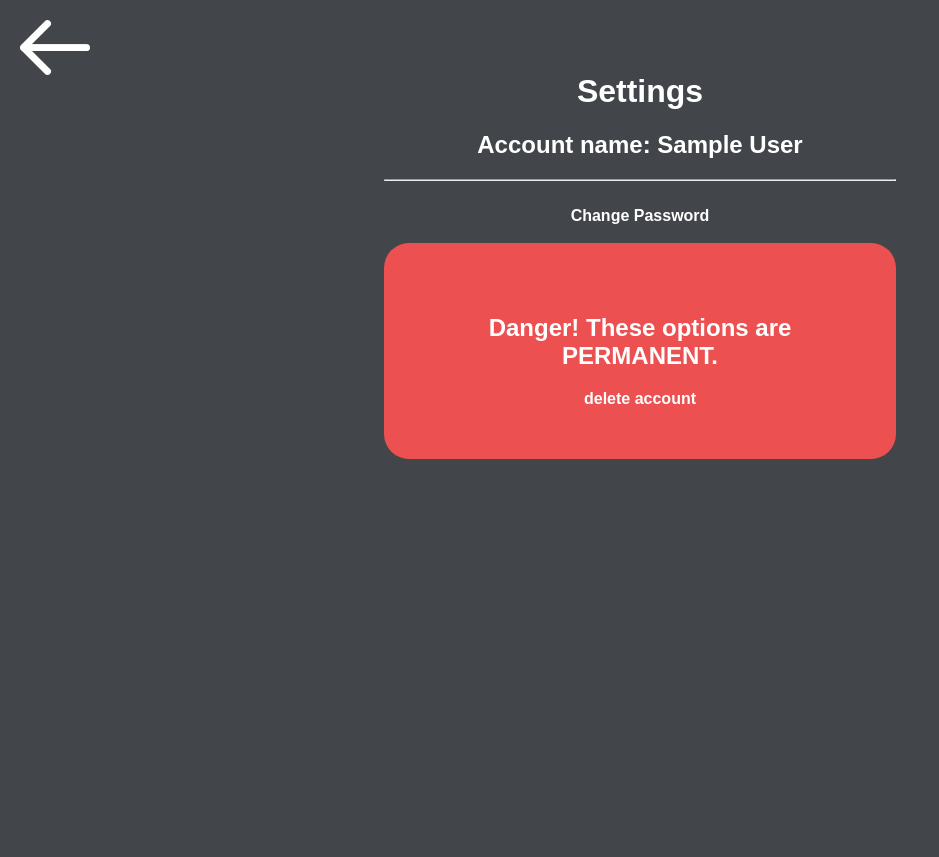
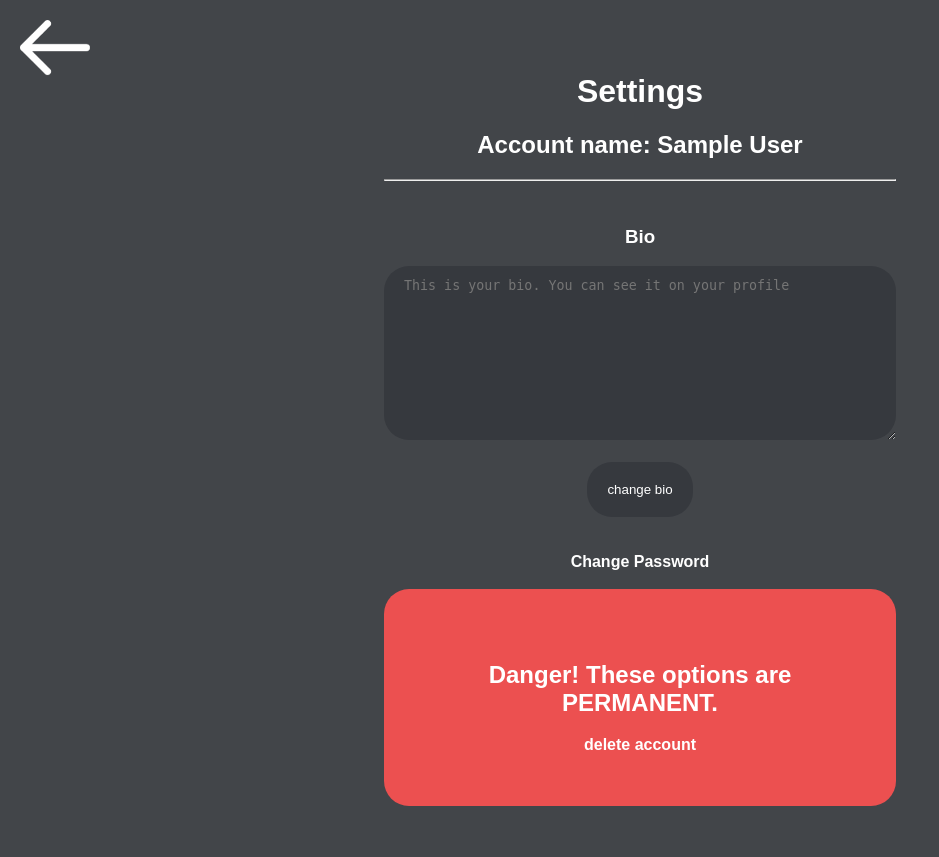
Before and after one commit to connorm400/social-nexus, a Flask app: page /settings in a window 1280 px wide. Shown: the whole page, without its empty margins (0-939 px from the left). Before the commit the page ends 459 px from the top, so only its background shows below. Run offline with Flask 3, Linux system fonts and the light colour scheme; the visitor is signed in with stand-in values (Sample User, id 1).

Commit message:
profile link in sidebar

```diff
--- a/app.py
+++ b/app.py
@@ -35,6 +35,7 @@ class User(UserMixin, db.Model):
     #password = db.Column(db.String(20), nullable=False)
     pw_hash = db.Column(db.String(400), nullable=False)
 
+    bio = db.Column(db.String(400), nullable=True)
     def __repr__(self):
         return "<user %r>" %self.id
 
@@ -136,7 +137,7 @@ def logout():
 def index():
     submissions = entry.query.order_by(entry.votes.desc()).all()
     if current_user.is_authenticated:
-        return render_template('index.html', logged_in=current_user.is_authenticated, name=current_user.name, submissions=submissions)
+        return render_template('index.html', logged_in=current_user.is_authenticated, current_user=current_user, submissions=submissions)
     else:
         return render_template('index.html', logged_in=current_user.is_authenticated, submissions=submissions)
 
@@ -144,7 +145,7 @@ def index():
 def newsort():
     submissions = entry.query.order_by(entry.date_created.desc()).all()
     if current_user.is_authenticated:
-        return render_template('index.html', logged_in=current_user.is_authenticated, name=current_user.name, submissions=submissions)
+        return render_template('index.html', logged_in=current_user.is_authenticated, current_user=current_user, submissions=submissions)
     else:
         return render_template('index.html', logged_in=current_user.is_authenticated, submissions=submissions)
 
@@ -239,7 +240,7 @@ def fullpagepost(id):
 
     specific_post = entry.query.get_or_404(id)
     if current_user.is_authenticated:
-        return render_template('post.html', post=specific_post, comments=comments, logged_in=current_user.is_authenticated, name=current_user.name)
+        return render_template('post.html', post=specific_post, comments=comments, logged_in=current_user.is_authenticated, current_user=current_user)
     else:
         return render_template('post.html', post=specific_post, comments=comments, logged_in=current_user.is_authenticated)
 
@@ -266,7 +267,7 @@ def profile(user_id):
     comments = comment.query.filter_by(author=user_id).all()
 
     if current_user.is_authenticated:
-        return render_template('profile.html', logged_in=current_user.is_authenticated, name=current_user.name, posts=posts, user=user, comments=comments)
+        return render_template('profile.html', logged_in=current_user.is_authenticated, current_user=current_user, posts=posts, user=user, comments=comments)
     else:
         return render_template('profile.html', logged_in=current_user.is_authenticated, posts=posts, user=user, comments=comments)
 
@@ -275,6 +276,19 @@ def profile(user_id):
 @login_required
 def settings():
     return render_template('settings.html', user=current_user)
+
+@app.route('/change-bio', methods=['POST'])
+@login_required
+def change_bio():
+    new_bio = request.form['content']
+    try:
+        current_user.bio = new_bio
+        db.session.commit()
+        flash ('bio succesfully changed')
+        return redirect('/settings')
+    except:
+        flash ('issue with changing account bio')
+        return redirect('/settings')
 
 @app.route('/delete-account', methods=['GET', 'POST'])
 @login_required
--- a/templates/index.html
+++ b/templates/index.html
@@ -17,7 +17,7 @@
         </div><br><br>
         {% if logged_in %}
             <div class="sidebar-box">
-                {{ name }} | <a href="/logout">Logout</a> | <a href="/settings">Settings</a>
+                <a href="/profile/{{ current_user.id }}">{{current_user.name}}</a> | <a href="/logout">Logout</a> | <a href="/settings">Settings</a>
             </div>
         {% else %}
             <div class="sidebar-box">
--- a/templates/post.html
+++ b/templates/post.html
@@ -20,7 +20,7 @@
         </div><br><br>
         {% if logged_in %}
             <div class="sidebar-box">
-                {{ name }} | <a href="/logout">Logout</a> | <a href="/settings">Settings</a>
+                <a href="/profile/{{ current_user.id }}">{{current_user.name}}</a> | <a href="/logout">Logout</a> | <a href="/settings">Settings</a>
             </div>
         {% else %}
             <div class="sidebar-box">
--- a/templates/profile.html
+++ b/templates/profile.html
@@ -17,7 +17,7 @@
         </div><br><br>
         {% if logged_in %}
             <div class="sidebar-box">
-                {{ name }} | <a href="/logout">Logout</a> | <a href="/settings">Settings</a>
+                <a href="/profile/{{ current_user.id }}">{{current_user.name}}</a> | <a href="/logout">Logout</a> | <a href="/settings">Settings</a>
             </div>
         {% else %}
             <div class="sidebar-box">
@@ -28,6 +28,7 @@
     <div class="main">
         <div class="box">
             <h1>{{ user.name }}</h1>
+            <p>{{ user.bio }}</p>
             <h2>posts</h2>
             <hr><br><br>
             <!--Only shows this if there arent are 0 (or less ig) entries-->
--- a/templates/settings.html
+++ b/templates/settings.html
@@ -9,6 +9,11 @@
     <h2>Account name: {{user.name}}</h2>
     <hr>
     <br>
+    <h3>Bio</h3>
+    <form action="/change-bio" method="POST" class="bio">
+        <textarea name="content" id="content" rows="10" cols="50" maxlength="400" placeholder="This is your bio. You can see it on your profile"></textarea> <br><br>
+        <input type="submit" value="change bio" class="bio">
+    </form><br><br>
     <a href="/pw-change">Change Password</a>
     <br><br>
     <div class="danger-box">
```
Also changed, not shown: README.md.
